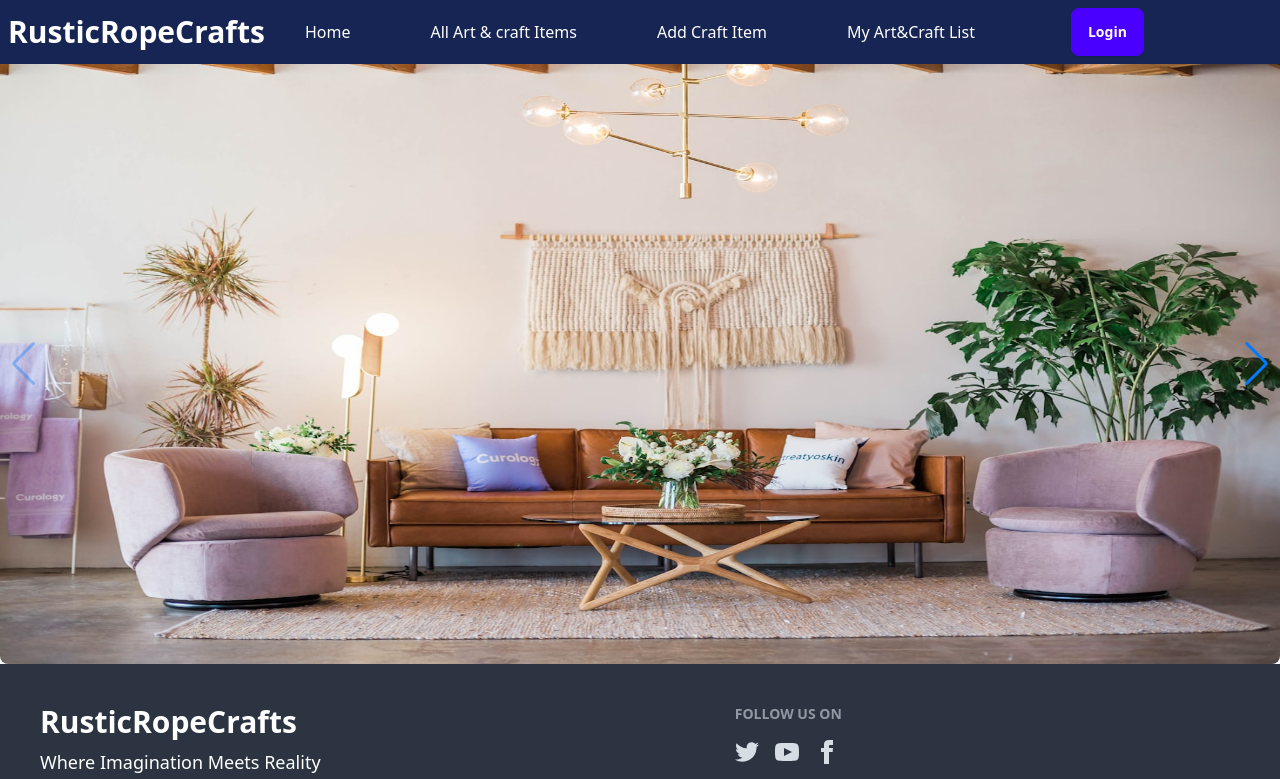
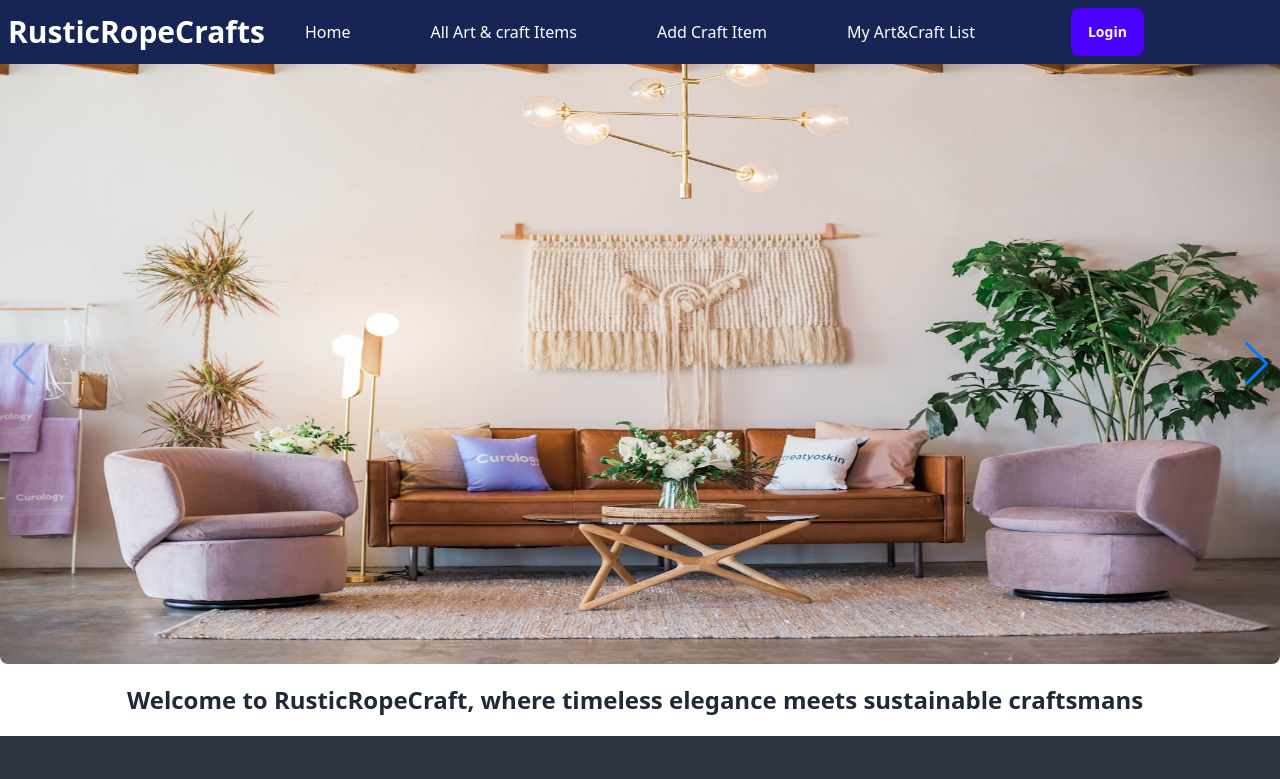
Before and after one commit to 2244jhalak/Art-Craft-Store, a React (Vite) app: page / in a window 1280 px wide. Shown: the top 779 px of the page. Built offline with nearby package versions, Linux system fonts and the light colour scheme; no server answers.

Commit message:
React-simple-typewriter added

```diff
--- a/package.json
+++ b/package.json
@@ -18,6 +18,7 @@
     "react-dom": "^18.2.0",
     "react-icons": "^5.1.0",
     "react-router-dom": "^6.23.0",
+    "react-simple-typewriter": "^5.0.1",
     "react-toastify": "^10.0.5",
     "sort-by": "^1.2.0",
     "sweetalert2": "^11.10.8",
--- a/src/components/Banner/Banner.jsx
+++ b/src/components/Banner/Banner.jsx
@@ -1,4 +1,5 @@
 import { Swiper, SwiperSlide } from 'swiper/react';
+import { Typewriter } from 'react-simple-typewriter'
 import 'swiper/css';
 import 'swiper/css/navigation';
 import { Navigation } from 'swiper/modules';
@@ -16,9 +17,11 @@ const Banner = () => {
                       <SwiperSlide>
                                <img className='w-full lg:h-[600px] h-[270px] md:h-[450px] rounded-b-lg' src={Slide1} alt="" />
 
+
                       </SwiperSlide>
                       <SwiperSlide>
                                 <img className='w-full lg:h-[600px] h-[270px] md:h-[450px] rounded-b-lg' src={Slide2} alt="" />
+
 
 
                       </SwiperSlide>
@@ -26,13 +29,29 @@ const Banner = () => {
                                 <img className='w-full lg:h-[600px] h-[270px] md:h-[450px] rounded-b-lg' src={Slide3} alt="" />
 
 
+
                       </SwiperSlide>
 
                 </Swiper>
 
             </div>
+            <div className='text-2xl my-5 font-semibold text-center'>
+            <Typewriter
+      words={['Welcome to RusticRopeCraft, where timeless elegance meets sustainable craftsmanship.']}
+      loop={5}
+      cursor
+      cursorStyle='_'
+      typeSpeed={70}
+      deleteSpeed={70}
+      delaySpeed={1000}
+    />
+            </div>
 
-        </div>
+
+            </div>
+
+
+
     );
 };
 
```
Also changed, not shown: src/components/Home/Home.jsx (line endings or trailing spaces), 1 other file (tests, documents, lock files or other folders).
